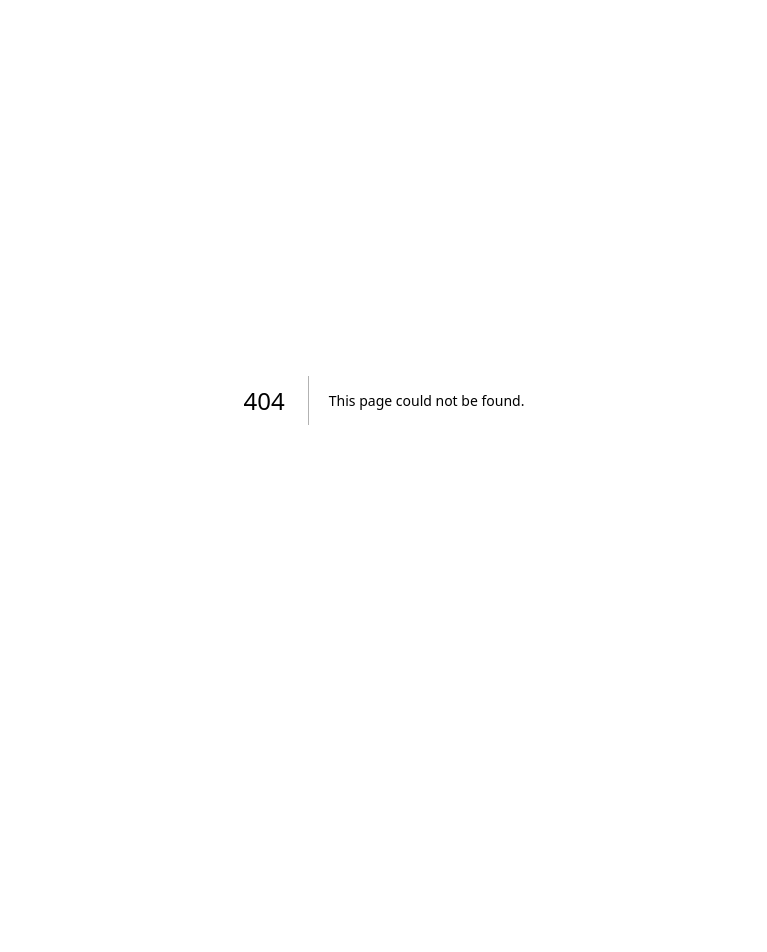
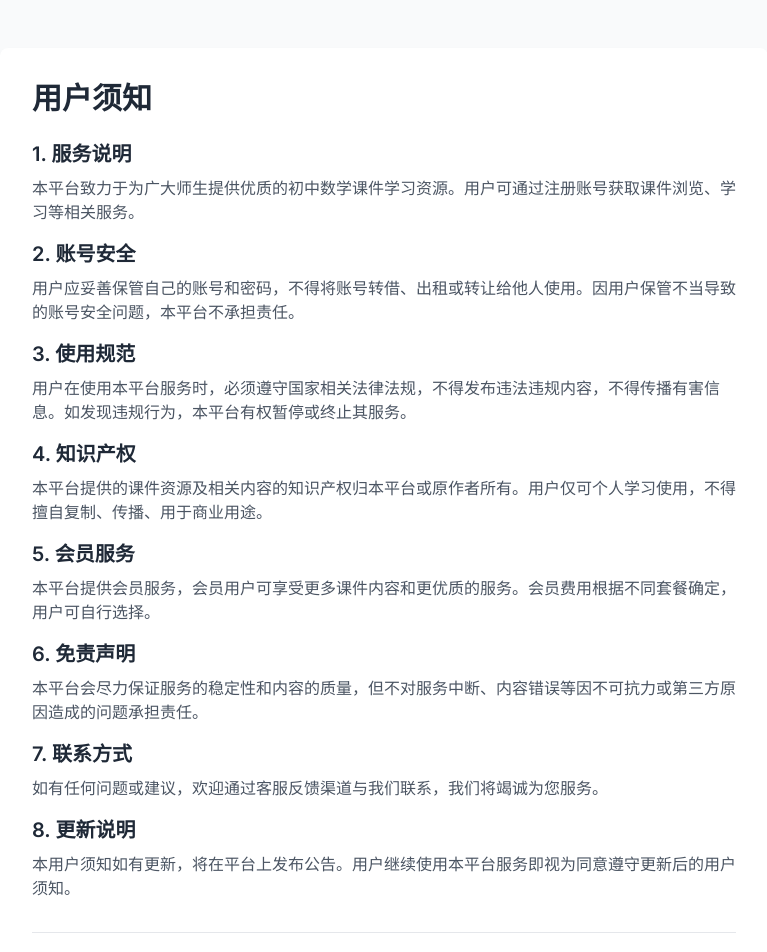
Before and after one commit to TUTU0105/math-courseware-platform, a Next.js app: page /auth/terms in a window 1280 px wide. Before the commit this address had no page. Shown: the top 952 px of the page, without its empty margins (256-1023 px from the left). Before the commit the page ends 800 px from the top, so only its background shows below. Built offline with nearby package versions, Linux system fonts and the light colour scheme.

Commit message:
Add terms page

```diff
--- /dev/null
+++ b/src/app/auth/terms/page.tsx
@@ -0,0 +1,80 @@
+import Link from 'next/link'
+
+export default function TermsPage() {
+  return (
+    <div className="min-h-screen bg-gray-50 py-12 px-4">
+      <div className="max-w-3xl mx-auto">
+        <div className="bg-white rounded-lg shadow-md p-8">
+          <h1 className="text-3xl font-bold text-gray-800 mb-6">用户须知</h1>
+
+          <div className="prose prose-lg max-w-none text-gray-600 space-y-4">
+            <section>
+              <h2 className="text-xl font-semibold text-gray-800 mb-2">1. 服务说明</h2>
+              <p>
+                本平台致力于为广大师生提供优质的初中数学课件学习资源。用户可通过注册账号获取课件浏览、学习等相关服务。
+              </p>
+            </section>
+
+            <section>
+              <h2 className="text-xl font-semibold text-gray-800 mb-2">2. 账号安全</h2>
+              <p>
+                用户应妥善保管自己的账号和密码，不得将账号转借、出租或转让给他人使用。因用户保管不当导致的账号安全问题，本平台不承担责任。
+              </p>
+            </section>
+
+            <section>
+              <h2 className="text-xl font-semibold text-gray-800 mb-2">3. 使用规范</h2>
+              <p>
+                用户在使用本平台服务时，必须遵守国家相关法律法规，不得发布违法违规内容，不得传播有害信息。如发现违规行为，本平台有权暂停或终止其服务。
+              </p>
+            </section>
+
+            <section>
+              <h2 className="text-xl font-semibold text-gray-800 mb-2">4. 知识产权</h2>
+              <p>
+                本平台提供的课件资源及相关内容的知识产权归本平台或原作者所有。用户仅可个人学习使用，不得擅自复制、传播、用于商业用途。
+              </p>
+            </section>
+
+            <section>
+              <h2 className="text-xl font-semibold text-gray-800 mb-2">5. 会员服务</h2>
+              <p>
+                本平台提供会员服务，会员用户可享受更多课件内容和更优质的服务。会员费用根据不同套餐确定，用户可自行选择。
+              </p>
+            </section>
+
+            <section>
+              <h2 className="text-xl font-semibold text-gray-800 mb-2">6. 免责声明</h2>
+              <p>
+                本平台会尽力保证服务的稳定性和内容的质量，但不对服务中断、内容错误等因不可抗力或第三方原因造成的问题承担责任。
+              </p>
+            </section>
+
+            <section>
+              <h2 className="text-xl font-semibold text-gray-800 mb-2">7. 联系方式</h2>
+              <p>
+                如有任何问题或建议，欢迎通过客服反馈渠道与我们联系，我们将竭诚为您服务。
+              </p>
+            </section>
+
+            <section>
+              <h2 className="text-xl font-semibold text-gray-800 mb-2">8. 更新说明</h2>
+              <p>
+                本用户须知如有更新，将在平台上发布公告。用户继续使用本平台服务即视为同意遵守更新后的用户须知。
+              </p>
+            </section>
+          </div>
+
+          <div className="mt-8 pt-6 border-t border-gray-200">
+            <Link
+              href="/auth"
+              className="text-primary hover:underline"
+            >
+              ← 返回登录页面
+            </Link>
+          </div>
+        </div>
+      </div>
+    </div>
+  )
+}
```
